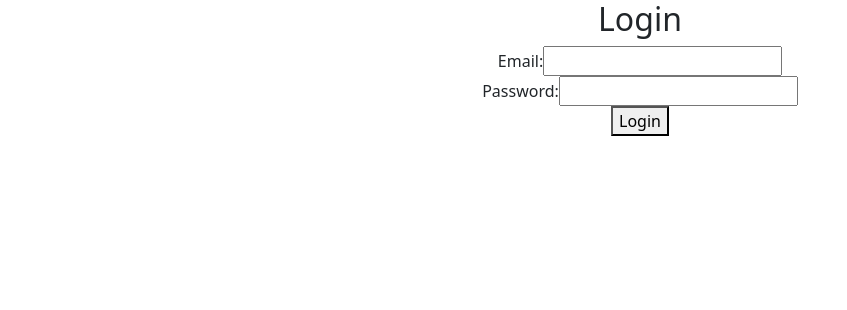
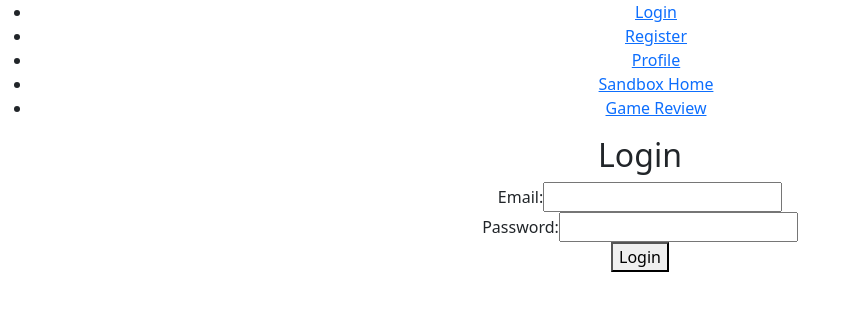
Before and after one commit to GameHorizonDev/cs5610-final-project, a React (Create React App) app: page /Login in a window 1280 px wide. Shown: the top 310 px of the page, without its empty margins (0-847 px from the left). Built offline with nearby package versions, Linux system fonts and the light colour scheme.

Commit message:
building navigation, make some changes on logic and codes

```diff
--- a/src/App.tsx
+++ b/src/App.tsx
@@ -1,5 +1,7 @@
 import { BrowserRouter as Router, Routes, Route, Navigate } from 'react-router-dom';
 import './App.css';
+import Navigation from './Components/Navigation';
+import NotFoundPage from './Pages/NotFoundPage';
 import Example from './API/Example'
 import LoginPage from './Pages/LogInPage';
 import RegisterPage from './Pages/RegisterPage';
@@ -11,6 +13,7 @@ function App() {
   return (
     <div className="App">
       <Router>
+        <Navigation />
         <Routes>
           <Route path="/" element={<Navigate to="/login" />} />
           <Route path="/login" element={<LoginPage />} />
@@ -19,6 +22,7 @@ function App() {
           <Route path="/profile/edit" element={<ProfileEditPage />} />
           <Route path="/sandbox/api/example" element={<Example />} />
           <Route path="/sandbox/*" element={<Sandbox />} />
+          <Route path="*" element={<NotFoundPage />} />
         </Routes>
       </Router>
 
--- /dev/null
+++ b/src/Components/Navigation.tsx
@@ -0,0 +1,18 @@
+import React from 'react';
+import { Link } from 'react-router-dom';
+
+const Navigation = () => {
+    return (
+        <nav>
+            <ul>
+                <li><Link to="/login">Login</Link></li>
+                <li><Link to="/register">Register</Link></li>
+                <li><Link to="/profile">Profile</Link></li>
+                <li><Link to="/sandbox/homepage">Sandbox Home</Link></li>
+                <li><Link to="/sandbox/gamereview">Game Review</Link></li>
+            </ul>
+        </nav>
+    );
+};
+
+export default Navigation;
--- /dev/null
+++ b/src/Pages/NotFoundPage.tsx
@@ -0,0 +1,12 @@
+import React from 'react';
+
+const NotFoundPage = () => {
+    return (
+        <div>
+            <h2>404 - Page Not Found</h2>
+            <p>The page you are looking for does not exist.</p>
+        </div>
+    );
+};
+
+export default NotFoundPage;
--- a/src/Sandbox/LogInPage.tsx
+++ b/src/Sandbox/LogInPage.tsx
@@ -1,3 +1,4 @@
+import React from 'react';
 import LoginPage from '../Pages/LogInPage';
 
 export default function SandboxLoginPage() {
@@ -8,5 +9,5 @@ export default function SandboxLoginPage() {
             <h2>Content List</h2>
             <h2>Footer</h2>
         </div>
-    )
+    );
 }
--- a/src/Sandbox/index.tsx
+++ b/src/Sandbox/index.tsx
@@ -1,16 +1,16 @@
-import { Routes, Route } from "react-router";
+import { Routes, Route } from "react-router-dom";
 import SandboxHomePage from "./HomePage";
 import SandboxLoginPage from "./LogInPage";
 import SandboxBootstrapDemo from "./BootstrapDemo";
 import SandboxGameReview from "./GameReview";
+
 export default function Sandbox() {
     return (
         <Routes>
-            <Route path="/Homepage/*" element={<SandboxHomePage />} />
-            <Route path="/Login/*" element={<SandboxLoginPage />} />
-            <Route path="/GameReview/*" element={<SandboxGameReview />} />
-            <Route path="/BootstrapDemo/*" element={<SandboxBootstrapDemo />} />
-
+            <Route path="Homepage" element={<SandboxHomePage />} />
+            <Route path="Login" element={<SandboxLoginPage />} />
+            <Route path="GameReview" element={<SandboxGameReview />} />
+            <Route path="BootstrapDemo" element={<SandboxBootstrapDemo />} />
         </Routes>
     );
 }
```
Also changed, not shown: src/Pages/HomePage.tsx (added, +13 -0 lines).
